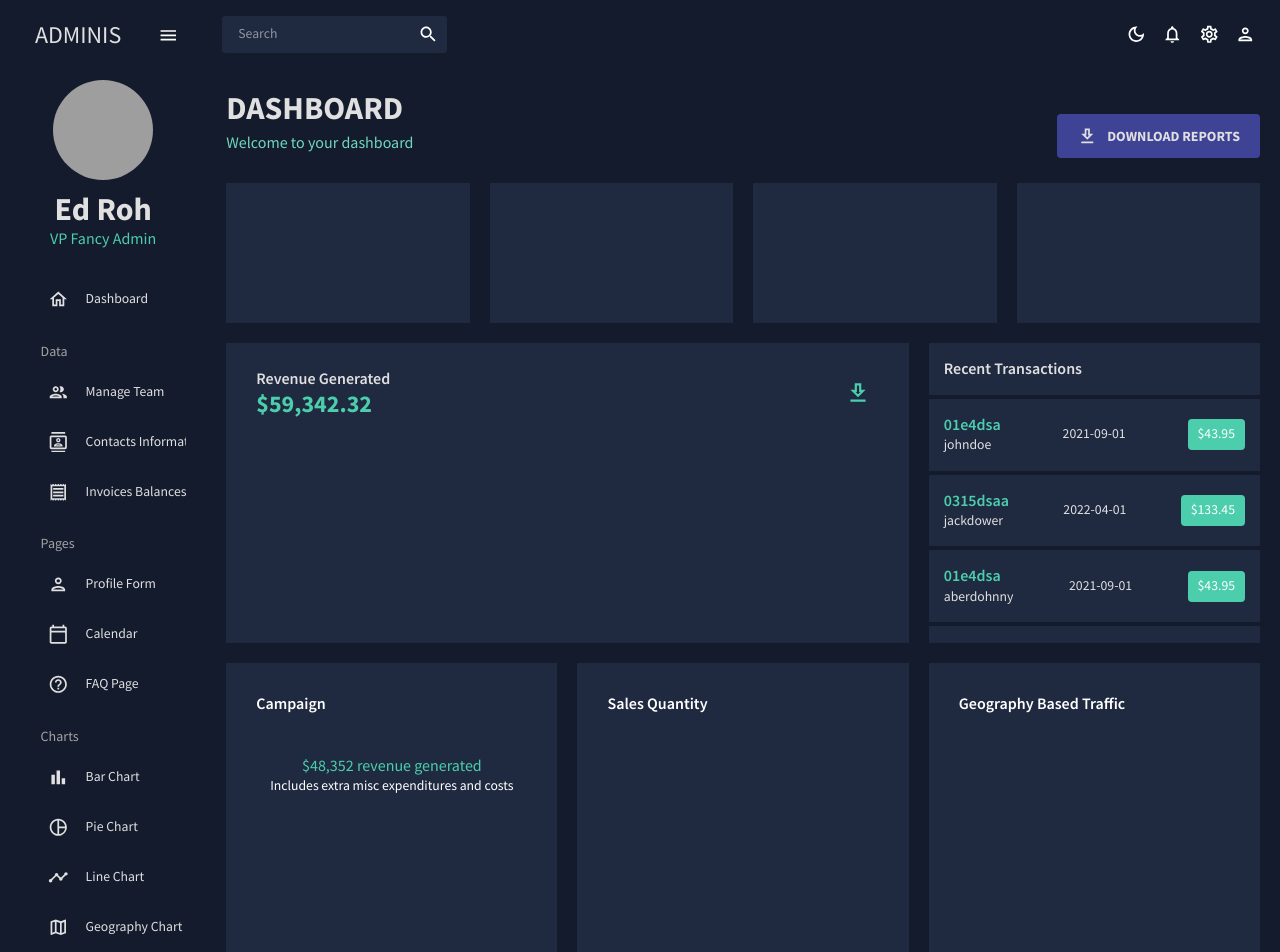
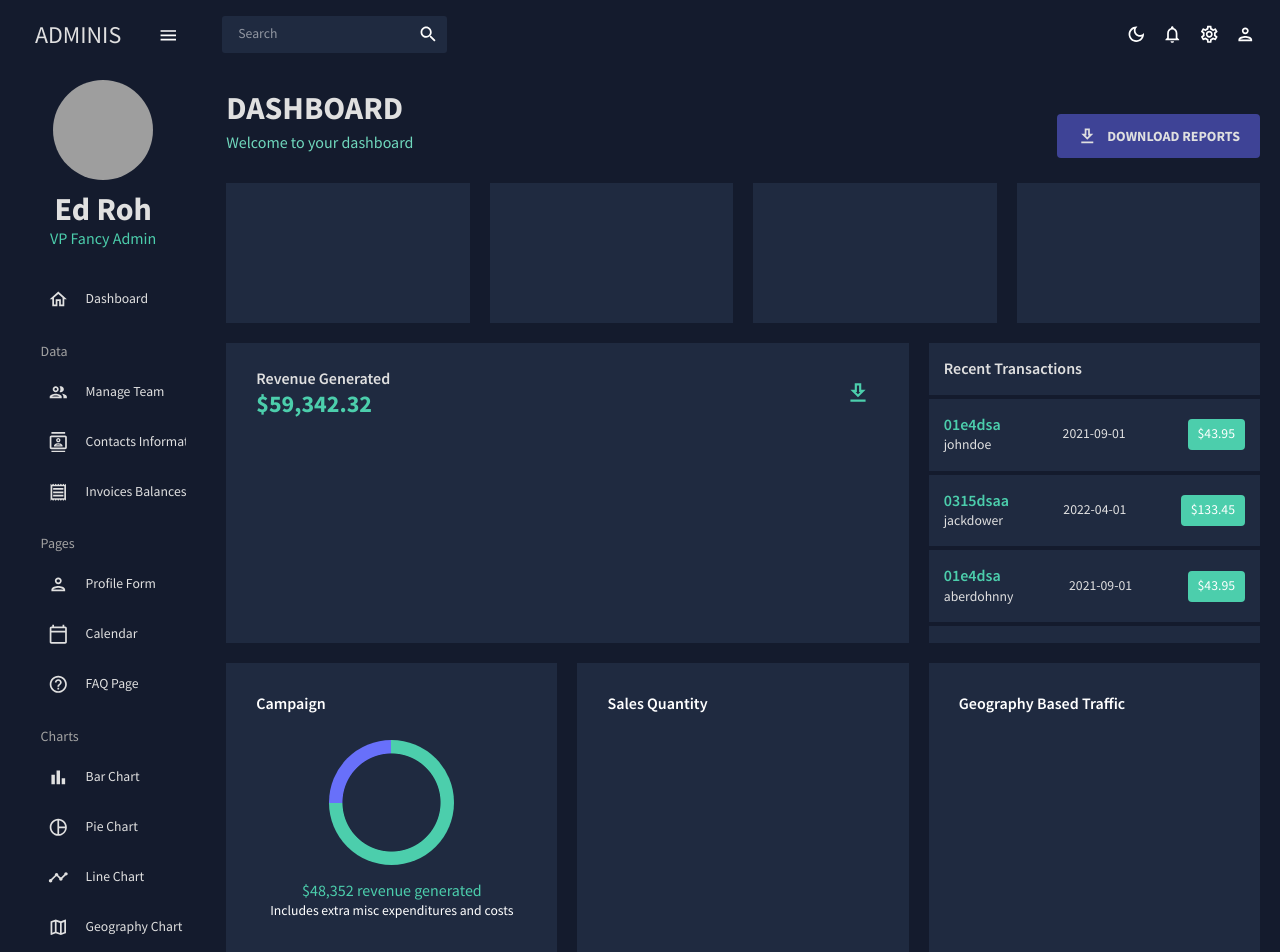
Before and after one commit to RupsanaAkter/admin-dashboard, a React (Create React App) app: page / in a window 1280 px wide. Shown: the top 952 px of the page. Built offline with nearby package versions, Linux system fonts and the light colour scheme; grey boxes are pictures that could not be loaded.

Commit message:
added progressCircle

```diff
--- /dev/null
+++ b/src/components/ProgressCircle/ProgressCircle.js
@@ -0,0 +1,24 @@
+import { useTheme } from '@emotion/react';
+import React from 'react';
+import { tokens } from '../../theme';
+import { Box } from '@mui/material';
+
+const ProgressCircle = ({ progress = "0.75", size = "40" }) => {
+    const theme = useTheme();
+    const colors = tokens(theme.palette.mode);
+    const angle = progress * 360;
+    return (
+        <Box
+        sx={{
+          background: `radial-gradient(${colors.primary[400]} 55%, transparent 56%),
+              conic-gradient(transparent 0deg ${angle}deg, ${colors.blueAccent[500]} ${angle}deg 360deg),
+              ${colors.greenAccent[500]}`,
+          borderRadius: "50%",
+          width: `${size}px`,
+          height: `${size}px`,
+        }}
+      />
+    );
+};
+
+export default ProgressCircle;
--- a/src/scenes/Dashboard/Dashboard.js
+++ b/src/scenes/Dashboard/Dashboard.js
@@ -8,6 +8,7 @@ import DownloadOutlinedIcon from "@mui/icons-material/DownloadOutlined";
 // import TrafficIcon from "@mui/icons-material/Traffic";
 import {mockTransactions} from '../../data/Mockdata'
 import Header from '../../components/Header/Header';
+import ProgressCircle from '../../components/ProgressCircle/ProgressCircle';
 const Dashboard = () => {
     const theme = useTheme();
   const colors = tokens(theme.palette.mode);
@@ -226,7 +227,7 @@ const Dashboard = () => {
               alignItems="center"
               mt="25px"
             >
-              {/* <ProgressCircle size="125" /> */}
+              <ProgressCircle size="125" />
               <Typography
                 variant="h5"
                 color={colors.greenAccent[500]}
```
